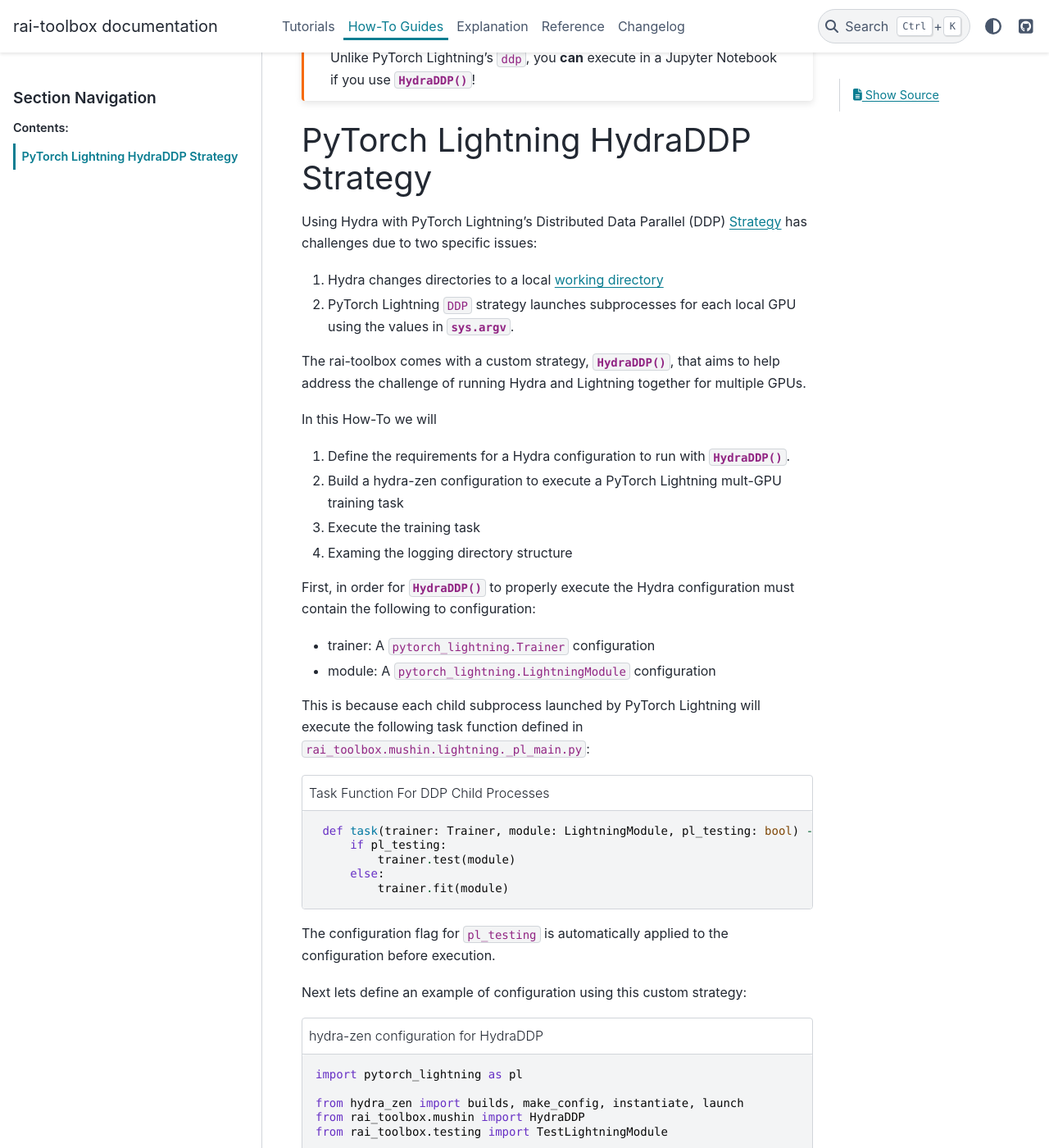
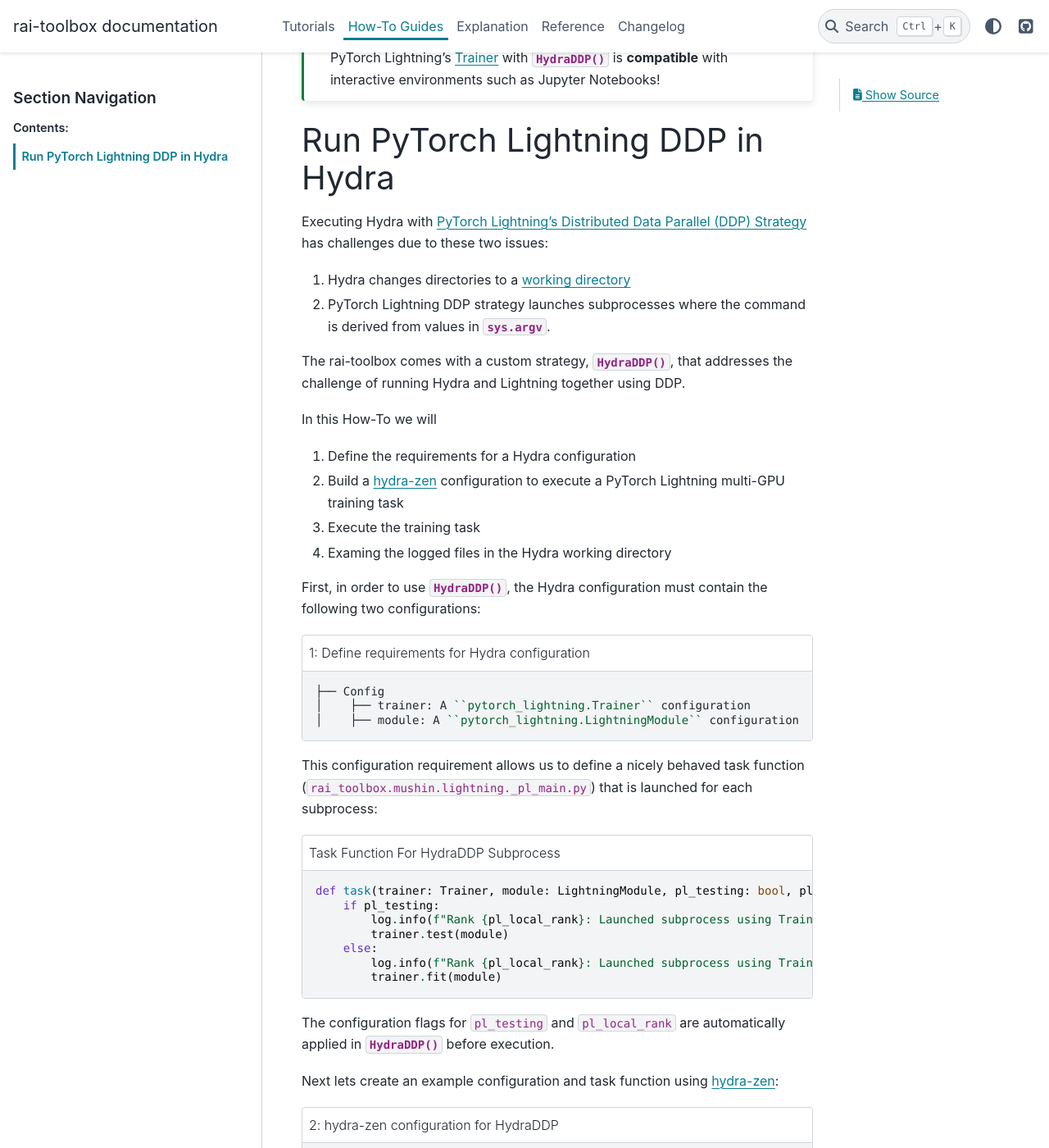
Before and after one commit to mit-ll-responsible-ai/responsible-ai-toolbox, a Sphinx documentation site: the page built from docs/source/how_to/hydraddp.rst, in a window 1280 px wide and 1400 px high, scrolled down 608 px. Shown: the whole window at 82% size. Built offline with Sphinx 7.4.7 and the PyData theme 0.15.4, drawn with Linux system fonts in a browser that asks for light colours; some of the changed text lies outside the part shown.

Commit message:
edits to howto

```diff
--- a/docs/source/how_to/hydraddp.rst
+++ b/docs/source/how_to/hydraddp.rst
@@ -22,57 +22,63 @@
 
    Simply launch a PyTorch Lightning job, e.g., ``launch(Config, task_fn)``
 
-.. attention::
+.. tip::
 
-    Unlike PyTorch Lightning's ``ddp``, you **can** execute in a Jupyter Notebook if you use :func:`~rai_toolbox.mushin.HydraDDP`!
+    PyTorch Lightning's `Trainer <https://pytorch-lightning.readthedocs.io/en/latest/api_references.html#trainer/>`_ with :func:`~rai_toolbox.mushin.HydraDDP`
+    is **compatible** with interactive environments such as Jupyter Notebooks!
 
 .. _hydraddp:
 
 ===================================
-PyTorch Lightning HydraDDP Strategy
+Run PyTorch Lightning DDP in Hydra
 ===================================
 
-Using Hydra with PyTorch Lightning's Distributed Data Parallel (DDP)
-`Strategy <https://pytorch-lightning.readthedocs.io/en/latest/accelerators/gpu_expert.html#what-is-a-strategy/>`_
-has challenges due to two specific issues:
+Executing Hydra with `PyTorch Lightning's Distributed Data Parallel (DDP) Strategy <https://pytorch-lightning.readthedocs.io/en/latest/accelerators/gpu_expert.html#what-is-a-strategy/>`_
+has challenges due to these two issues:
 
-1. Hydra changes directories to a local `working directory <https://hydra.cc/docs/1.0/tutorials/basic/running_your_app/working_directory/>`_
-2. PyTorch Lightning ``DDP`` strategy launches subprocesses for each local GPU using the values in `sys.argv`.
+1. Hydra changes directories to a `working directory <https://hydra.cc/docs/1.0/tutorials/basic/running_your_app/working_directory/>`_
+2. PyTorch Lightning DDP strategy launches subprocesses where the command is derived from values in `sys.argv`.
 
-The rai-toolbox comes with a custom strategy, :func:`~rai_toolbox.mushin.HydraDDP`, that aims to help address
-the challenge of running Hydra and Lightning together for multiple GPUs.
+The rai-toolbox comes with a custom strategy, :func:`~rai_toolbox.mushin.HydraDDP`, that addresses
+the challenge of running Hydra and Lightning together using DDP.
 
 In this How-To we will
 
-1. Define the requirements for a Hydra configuration to run with :func:`~rai_toolbox.mushin.HydraDDP`.
-2. Build a hydra-zen configuration to execute a PyTorch Lightning mult-GPU training task
+1. Define the requirements for a Hydra configuration
+2. Build a `hydra-zen <https://github.com/mit-ll-responsible-ai/hydra-zen/>`_ configuration to execute a PyTorch Lightning multi-GPU training task
 3. Execute the training task
-4. Examing the logging directory structure
+4. Examing the logged files in the Hydra working directory
 
-First, in order for :func:`~rai_toolbox.mushin.HydraDDP` to properly execute the Hydra configuration must
-contain the following to configuration:
+First, in order to use :func:`~rai_toolbox.mushin.HydraDDP`, the Hydra configuration must
+contain the following two configurations:
 
-- trainer: A ``pytorch_lightning.Trainer`` configuration
-- module: A ``pytorch_lightning.LightningModule`` configuration
+.. code-block:: reStructuredText
+   :caption: 1: Define requirements for Hydra configuration
 
-This is because each child subprocess launched by PyTorch Lightning will execute the following task function
-defined in ``rai_toolbox.mushin.lightning._pl_main.py``:
+   ├── Config
+   │    ├── trainer: A ``pytorch_lightning.Trainer`` configuration
+   │    ├── module: A ``pytorch_lightning.LightningModule`` configuration
+
+
+This configuration requirement allows us to define a nicely behaved task function (``rai_toolbox.mushin.lightning._pl_main.py``) that is launched for each subprocess:
 
 .. code-block:: python
-   :caption: Task Function For DDP Child Processes
+   :caption: Task Function For HydraDDP Subprocess
 
-    def task(trainer: Trainer, module: LightningModule, pl_testing: bool) -> None:
-        if pl_testing:
-            trainer.test(module)
-        else:
-            trainer.fit(module)
+   def task(trainer: Trainer, module: LightningModule, pl_testing: bool, pl_local_rank: int) -> None:
+       if pl_testing:
+           log.info(f"Rank {pl_local_rank}: Launched subprocess using Training.test")
+           trainer.test(module)
+       else:
+           log.info(f"Rank {pl_local_rank}: Launched subprocess using Training.fit")
+           trainer.fit(module)
 
-The configuration flag for ``pl_testing`` is automatically applied to the configuration before execution.
+The configuration flags for ``pl_testing`` and ``pl_local_rank`` are automatically applied in :func:`~rai_toolbox.mushin.HydraDDP` before execution.
 
-Next lets define an example of configuration using this custom strategy:
+Next lets create an example configuration and task function using `hydra-zen <https://github.com/mit-ll-responsible-ai/hydra-zen/>`_:
 
 .. code-block:: python
-   :caption: hydra-zen configuration for HydraDDP
+   :caption: 2: hydra-zen configuration for HydraDDP
 
    import pytorch_lightning as pl
 
@@ -101,27 +107,29 @@
        obj = instantiate(cfg)
        obj.trainer.fit(obj.module)
 
-Next lets execute the training job
+Next execute the training job
 
 .. code-block:: python
-   :caption: Execute Task
+   :caption: 3: Execute Task
 
    >> job = launch(Config, task_function)
    GPU available: True, used: True
    ...
 
-Lastly, the Hydra working directory will now have these two items
+Lastly, the Hydra working directory will contain these two items
 
-1. The Hydra directory, ``.hydra``, storing the YAML configuration files
-2. The logging file, ``zen_launch.log`` which should have the following output
+- The Hydra directory, ``.hydra``, storing the YAML configuration files
+- The file, ``zen_launch.log``, storing any logging outputs from the run
+
+The log file should contain the following information:
 
 .. code-block:: text
-   :caption: Output of zen_launch.log
+   :caption: 4: Output of zen_launch.log
 
-   [2022-04-21 16:51:29,767][__main__][INFO] - Launching child process using Training.fit
-   [2022-04-21 16:51:31,773][torch.distributed.distributed_c10d][INFO] - Added key: store_based_barrier_key:1 to store for rank: 1
-   [2022-04-21 16:51:31,776][torch.distributed.distributed_c10d][INFO] - Added key: store_based_barrier_key:1 to store for rank: 0
-   [2022-04-21 16:51:31,776][torch.distributed.distributed_c10d][INFO] - Rank 0: Completed store-based barrier for key:store_based_barrier_key:1 with 2 nodes.
-   [2022-04-21 16:51:31,783][torch.distributed.distributed_c10d][INFO] - Rank 1: Completed store-based barrier for key:store_based_barrier_key:1 with 2 nodes.
+   [2022-04-21 20:35:40,794][__main__][INFO] - Rank 1: Launched subprocess using Training.fit
+   [2022-04-21 20:35:42,800][torch.distributed.distributed_c10d][INFO] - Added key: store_based_barrier_key:1 to store for rank: 1
+   [2022-04-21 20:35:42,801][torch.distributed.distributed_c10d][INFO] - Added key: store_based_barrier_key:1 to store for rank: 0
+   [2022-04-21 20:35:42,802][torch.distributed.distributed_c10d][INFO] - Rank 0: Completed store-based barrier for key:store_based_barrier_key:1 with 2 nodes.
+   [2022-04-21 20:35:42,810][torch.distributed.distributed_c10d][INFO] - Rank 1: Completed store-based barrier for key:store_based_barrier_key:1 with 2 nodes.
 
-Here you can see that the first line in the logged output indicates that the child process was launched.
+Here you can see that the first line in the logged output indicates that the subprocess was launched for the second (Rank 1) GPU as expected.
```
